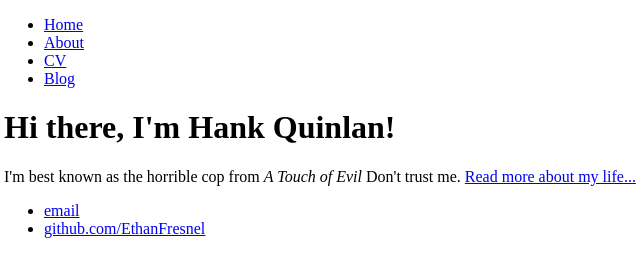
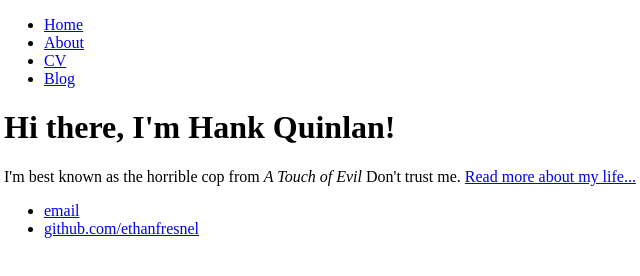
Before and after one commit to EthanFresnel/EthanZhu.github.io, a plain HTML site: page index.html in a window 1280 px wide. Shown: the full height of the page, 4-644 px from the left. Drawn offline with Linux system fonts and the light colour scheme.

Commit message:
Update index.html

```diff
--- a/index.html
+++ b/index.html
@@ -21,7 +21,7 @@
         <footer>
             <ul>
                 <li><a href="mailto:ethanfresnel@gmail.com">email</a></li>
-                <li><a href="https://github.com/EthanFresnel">github.com/EthanFresnel</a></li>
+                <li><a href="https://github.com/tthanfresnel">github.com/ethanfresnel</a></li>
             </ul>
         </footer>
     </body>
```
